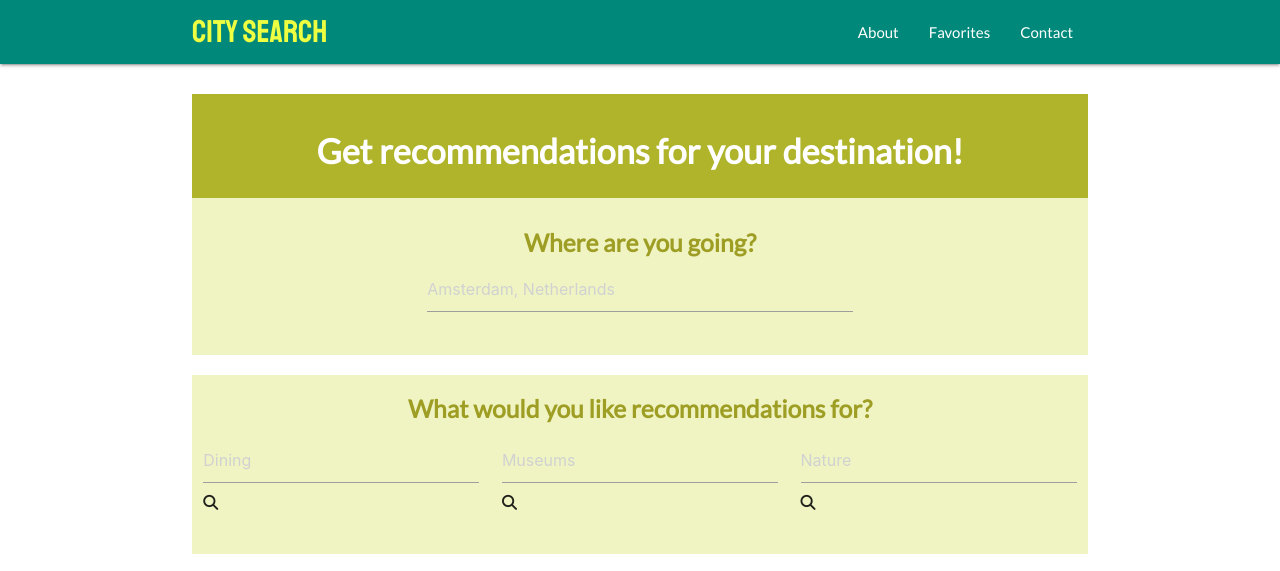
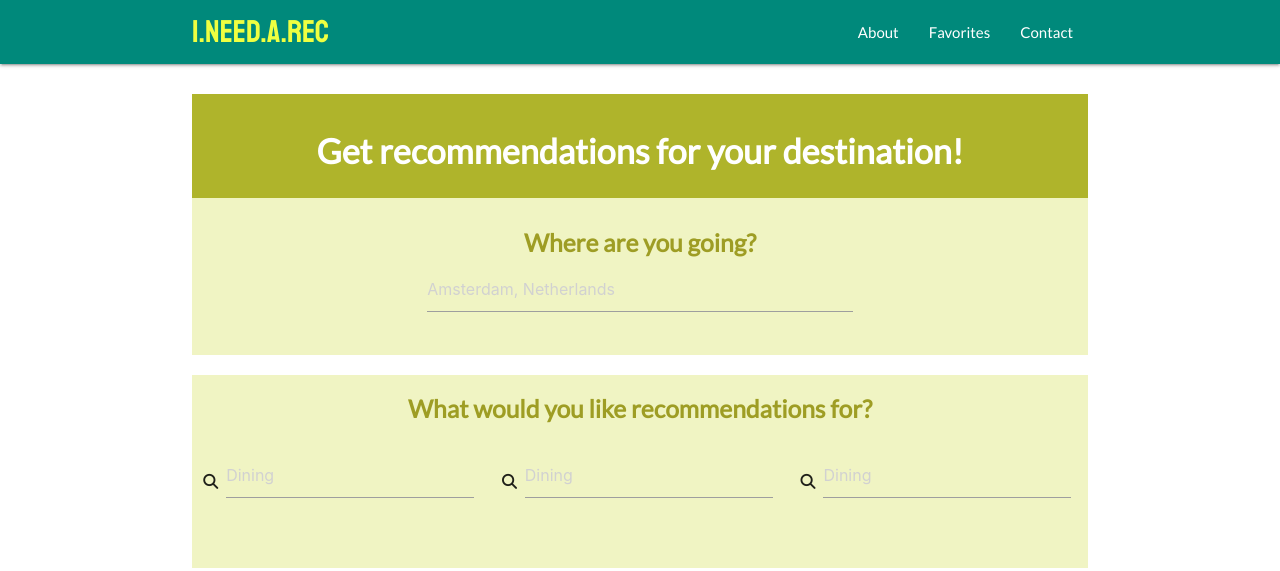
Before and after one commit to sahasra101/Project1, a plain HTML site: page index.html in a window 1280 px wide. Shown: the top 571 px of the page. Drawn offline with nearby package versions, Linux system fonts and the light colour scheme; some packages are replaced by stand-ins of ours; no server answers.

Commit message:
Category search box now inline with icon.

```diff
--- a/index.html
+++ b/index.html
@@ -47,8 +47,8 @@
     <nav>
         <div class="nav-wrapper teal darken-1">
             <div class="container">
-                <a href="#" class="brand-logo">City Search</a>
-                <ul id="nav-mobile" class="right hide-on-med-and-down">
+                <a href="#" class="brand-logo">I.NEED.A.REC</a>
+                <ul id="nav-mobile" class="right hide-on-small-only">
                     <li><a href="#">About</a></li>
                     <li><a href="#">Favorites</a></li>
                     <li><a href="#">Contact</a></li>
@@ -110,9 +110,11 @@
             <div class="col s12 m4 l4">
                 <div>
                     <form>
+                        <i class="fas fa-search"></i>
                         <!-- input id="yelp-search-1" -->
-                        <input placeholder="Dining" id="yelp-search-1" type="text" class="validate">
-                        <i class="fas fa-search"></i>
+                        <div class="input-field inline ">
+                            <input placeholder="Dining" id="yelp-search-1" type="text" class="validate">
+                        </div>
                     </form>
                 </div>
                 <!-- div id="yelp-display-1" -->
@@ -125,9 +127,11 @@
             <div class="col s12 m4 l4">
                 <div>
                     <form>
+                        <i class="fas fa-search"></i>
                         <!-- input id="yelp-search-2" -->
-                        <input placeholder="Museums" id="yelp-search-2" type="text" class="validate">
-                        <i class="fas fa-search"></i>
+                        <div class="input-field inline">
+                            <input placeholder="Dining" id="text-inline yelp-search-2" type="text" class="validate">
+                        </div>
                     </form>
                 </div>
                 <!-- div id="yelp-display-2" -->
@@ -140,9 +144,11 @@
             <div class="col s12 m4 l4">
                 <div>
                     <form>
+                        <i class="fas fa-search"></i>
                         <!-- input id="yelp-search-3" -->
-                        <input placeholder="Nature" id="yelp-search-3" type="text" class="validate">
-                        <i class="fas fa-search"></i>
+                        <div class="input-field inline ">
+                            <input placeholder="Dining" id="yelp-search-3" type="text" class="validate">
+                        </div>
                     </form>
                 </div>
                 <!-- div id="yelp-display-3" -->
```
